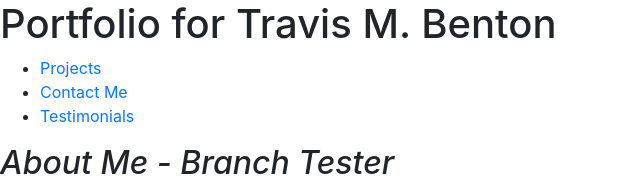
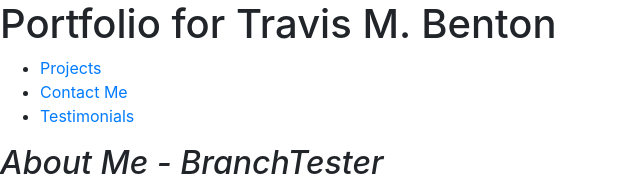
Before and after one commit to travismbenton/B_Portfolio, a plain HTML site: page index.html in a window 1280 px wide. Shown: the top 187 px of the page, 0-640 px from the left. Drawn offline with nearby package versions, Linux system fonts and the light colour scheme.

Commit message:
bt - added text

```diff
--- a/index.html
+++ b/index.html
@@ -39,7 +39,7 @@ Most recent revision:
 
                   <section>
                     <article id="about-me">
-                      <h2><em>About Me - Branch Tester</em></h2>
+                      <h2><em>About Me - BranchTester</em></h2>
                       <img src="images/Me2.jpg" alt="Travis M. Benton" width="400px">
                       <p>Sed nisi est, aliquam non gravida et, euismod id ex. Praesent molestie metus justo, non tristique nisl blandit id. Proin porta nisl eros, vitae laoreet eros vestibulum in. Integer faucibus malesuada purus quis consectetur.</p>
                       <p>Vivamus nec sollicitudin diam, <strong>at posuere augue.</strong> Nunc pulvinar imperdiet massa ut tincidunt. Pellentesque ac tincidunt metus, nec molestie magna.</p>
```
